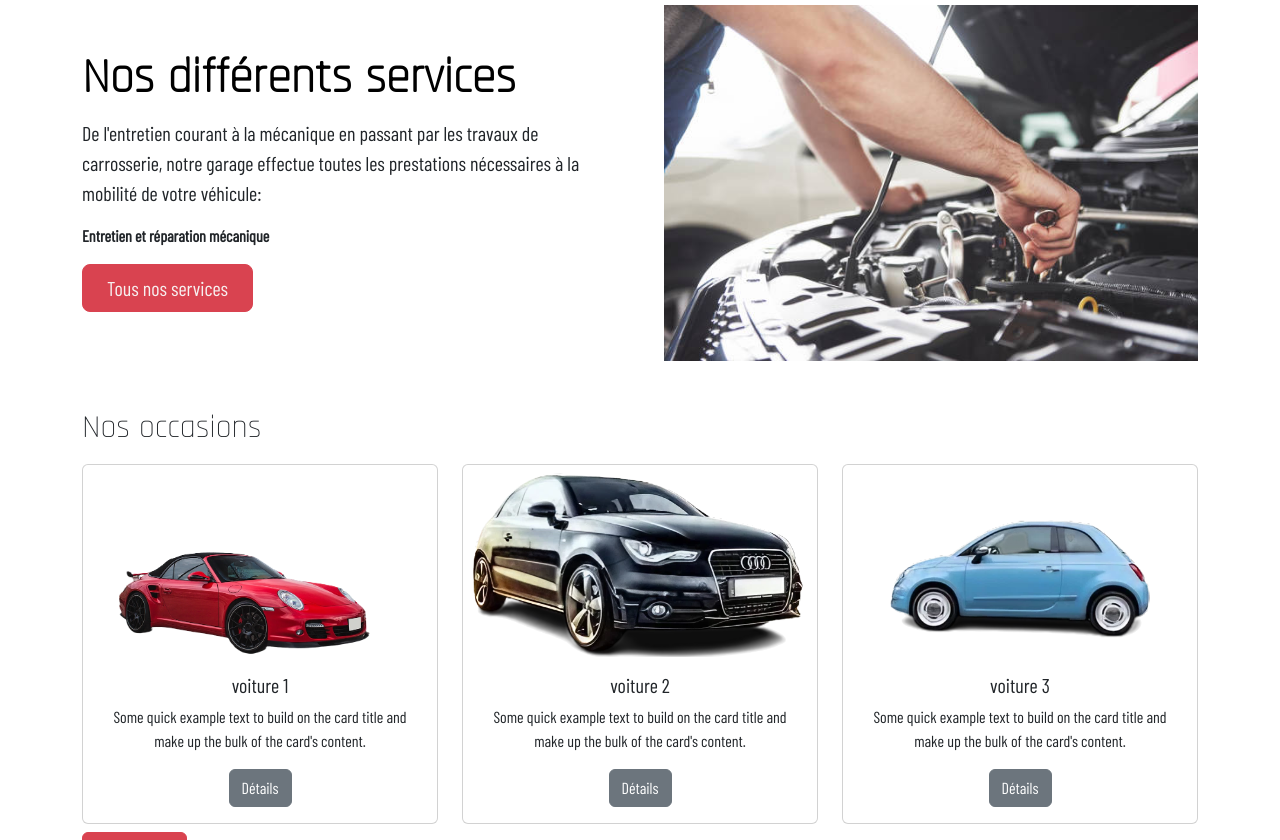
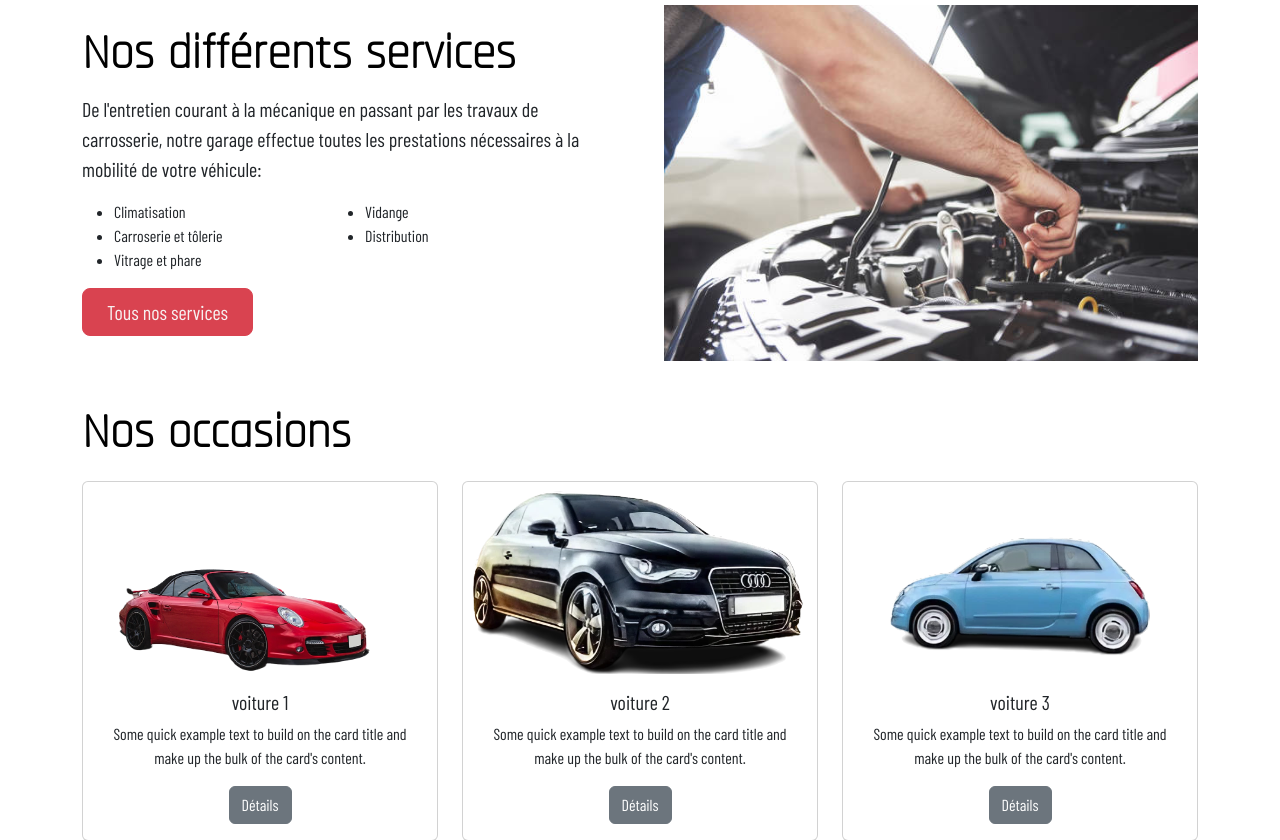
Before and after one commit to juliettelink/ecf-garageJL, a PHP site: page / in a window 1280 px wide. Shown: the part 730-1570 px from the top of the page. Run offline with PHP 8.4, Linux system fonts and the light colour scheme; some web fonts are replaced.

Commit message:
debug et renommage

```diff
--- a/assets/css/styles.css
+++ b/assets/css/styles.css
@@ -78,6 +78,7 @@ h1, h2{
 
 }
 
+
 /*slogan*/
 .presentation{
         display: inline-block;
@@ -110,8 +111,24 @@ h1, h2{
 
 /* FIN PAGE D ACCEUIL*/
 
+/* nos services*/
+.two_columns{
+    display: flex;
+    flex-wrap: wrap;
+}
+
+.two_columns li{
+    flex-basis: 50%;
+}
+
+
+
+
 /* PAGE D AVIS */
+
+
 /* notation par les étoiles*/
+
 
 .form-group{
     margin-top: 40px;
--- a/index.php
+++ b/index.php
@@ -1,9 +1,9 @@
 <?php
+require_once __DIR__ . "/lib/menu.php";
+require_once __DIR__ . "/lib/car.php";
 
-require_once __DIR__ . "/lib/car.php";
-require_once __DIR__ . '/lib/menu.php';
 require_once __DIR__ . "/lib/opinion.php";
-require_once __DIR__ . '/templates/header.php';
+require_once __DIR__ . "/templates/header.php";
 
 
 ?>
@@ -32,7 +32,6 @@ require_once __DIR__ . '/templates/header.php';
           </p>
           <div class="d-grid gap-2 d-md-flex justify-content-md-start">
             <a href="#footer" class="btn btn-primary btn-lg px-4 me-md-2">Horaires</a>
-            <button type="button" class="btn btn-outline-secondary btn-lg px-4">Avis</button>
           </div>
         </div>
       </div>
@@ -51,7 +50,13 @@ require_once __DIR__ . '/templates/header.php';
           <p class="lead">De l'entretien courant à la mécanique en passant par les travaux de carrosserie, notre garage
             effectue toutes les prestations nécessaires à la mobilité de votre véhicule:
           </p>
-          <p><strong> Entretien et réparation mécanique</strong></p>
+          <ul class="two_columns">
+            <li>Climatisation</li>
+            <li>Vidange</li>
+            <li>Carroserie et tôlerie</li>
+            <li>Distribution</li>
+            <li>Vitrage et phare</li>
+          </ul>
           <div class="d-grid gap-2 d-md-flex justify-content-md-start">
             <a href="services.php"  class="btn btn-primary btn-lg px-4 me-md-2">Tous nos services</a>
           </div>
@@ -62,7 +67,7 @@ require_once __DIR__ . '/templates/header.php';
 
  <!-- presentation des occasion-->
   <section classe="occasion">
-    <h2>Nos occasions</h2>
+    <h2 class="display-5 fw-bold text-body-emphasis lh-1 mb-3 ">Nos occasions</h2>
 
     <div class="row text-center ">
       <?php foreach ($cars as $key => $car) {
--- a/lib/menu.php
+++ b/lib/menu.php
@@ -1,10 +1,9 @@
 <?php
 
 $mainMenu = [
-    "index.php"=> [ "title" => "Accueil", "head_title" => "Accueil Garage V.Parrot", "meta_description" => "Garage V.Parrot, la confiance est notre priorité", "exclude" => false],
-    "services.php"=> ["title" => "Nos Services", "head_title" => "Services Garage V.Parrot","meta_description" => "Découvrer nos services", "exclude" => false],
-    "occasions.php"=> ["title" => "Nos Occasions", "head_title" => "Occasions Garage V.Parrot","meta_description" => "Découvrer nos occasions", "exclude" => false]
-
+    "index.php"=> [ "menu_title" => "Accueil", "head_title" => "Accueil Garage V.Parrot", "meta_description" => "Garage V.Parrot, la confiance est notre priorité"],
+    "services.php"=> ["menu_title" => "Nos Services", "head_title" => "Services Garage V.Parrot","meta_description" => "Découvrer nos services"],
+    "occasions.php"=> ["menu_title" => "Nos Occasions", "head_title" => "Occasions Garage V.Parrot","meta_description" => "Découvrer nos occasions"]
 ];
 
 ?>
--- a/services.php
+++ b/services.php
@@ -1,6 +1,7 @@
 <?php
+require __DIR__ . "/lib/menu.php";
 require __DIR__ ."/templates/header.php";
-require __DIR__ . "/lib/menu.php";
+
 ?>
 <h1>Nos services</h1>
 <p> mettre les services dans une bases de données</p>
--- a/templates/header.php
+++ b/templates/header.php
@@ -1,5 +1,5 @@
 <?php
-   require __DIR__ . '/../lib/menu.php';
+   require_once __DIR__ . '/../lib/menu.php';
     $currentPage = basename($_SERVER["SCRIPT_NAME"]);
 ?>
 
@@ -8,7 +8,7 @@
 <head>
     <meta charset="UTF-8">
     <meta name="viewport" content="width=device-width, initial-scale=1.0">
-    <meta name="description" content="<?= $mainMenu[$currentPage]["meta_description"] ?>">
+    <meta name="description" content="<?=$mainMenu[$currentPage]["meta_description"] ?>">
     <title><?= $mainMenu[$currentPage]["head_title"]?></title>
     <link rel="preconnect" href="https://fonts.googleapis.com">
     <link rel="preconnect" href="https://fonts.gstatic.com" crossorigin>
@@ -31,11 +31,11 @@
             <ul class="nav nav-pills col-12 col-md-auto mb-2 justify-content-center mb-md-0">
                 <?php
                     foreach($mainMenu as $key => $menuItem){
-                        if(!$menuItem["exclude"]){
+                        if(!array_key_exists("exclude", $menuItem)){
                         ?>
                     <li class="nav-item"><a href="<?= $key?>" class="nav-link px-2 <?php
                         if($key === $currentPage){ echo "active";}
-                        ?>"><?=$menuItem["title"]; ?></a></li>
+                        ?>"><?=$menuItem["menu_title"]; ?></a></li>
                 <?php }
                 }
                 ?>
--- a/templates/part_car.php
+++ b/templates/part_car.php
@@ -4,7 +4,7 @@
         <div class="card-body">
         <h5 class="card-title"><?= $car["title"]?></h5>
         <p class="card-text">Some quick example text to build on the card title and make up the bulk of the card's content.</p>
-        <a href="#" class="btn btn-secondary">Détails</a>
+        <a href="occasion.php?id=<?=$key?>" class="btn btn-secondary">Détails</a>
         </div>
     </div>
 </div>
```
Also changed, not shown: occasion.php (renamed from characteristic_car.php, +4 -5 lines), occasions.php (+4 -3 lines), opinions.php (+5 -2 lines).
